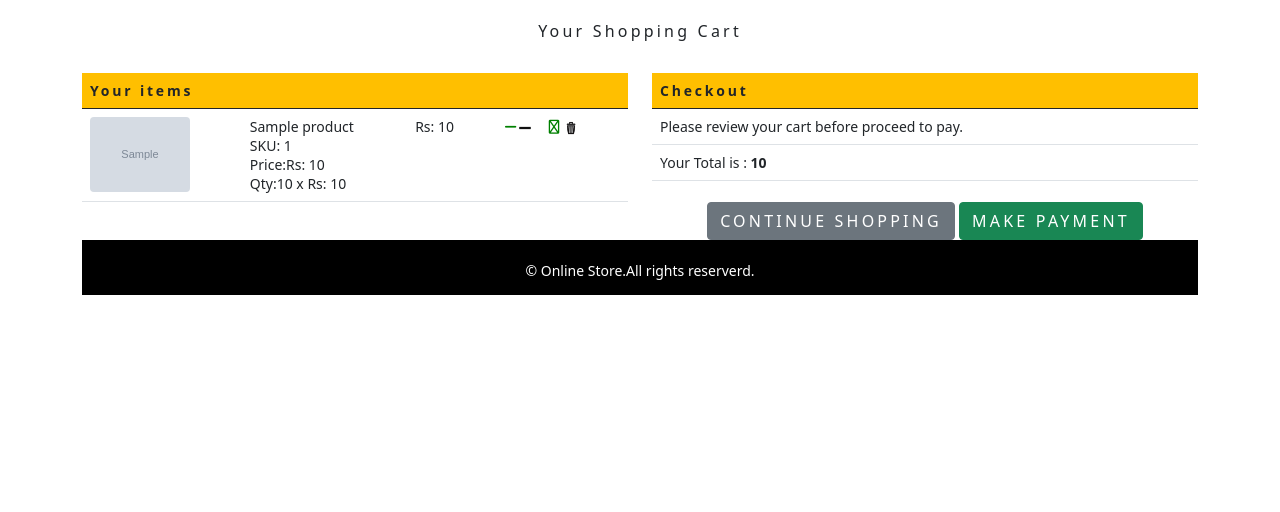
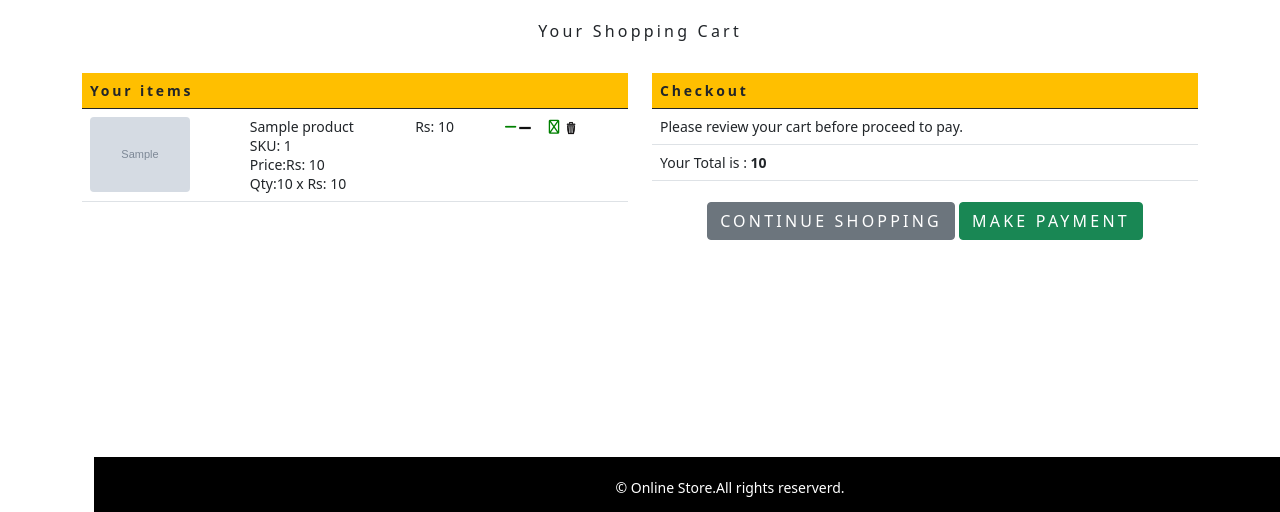
Before and after one commit to Shajisandra/Projects, a Django app: template ecommerceproject/template/cart.html in a window 1280 px wide. Shown: the part 288-800 px from the top of the page. Run offline with Django 4.2, Linux system fonts and the light colour scheme; the template is opened without the code that fills it: most values are stand-ins (such as "Sample title", 1, 10 or a date in 2020); grey boxes marked "Sample" are stand-in pictures; some libraries are stand-ins or nearby versions.

Commit message:
Update footer.html

```diff
--- a/ecommerceproject/template/footer.html
+++ b/ecommerceproject/template/footer.html
@@ -1,3 +1,3 @@
-<div class="footer navbar-fixed-bottom my_footer">
+<div class="footer navbar-fixed-bottom my_footer" style="margin-left:12px;position:fixed;width:1272px;bottom:0;display:flex;flex-direction:column;">
   <p class="text-center">&copy; Online Store.All rights reserverd.</p>
 </div>
```
